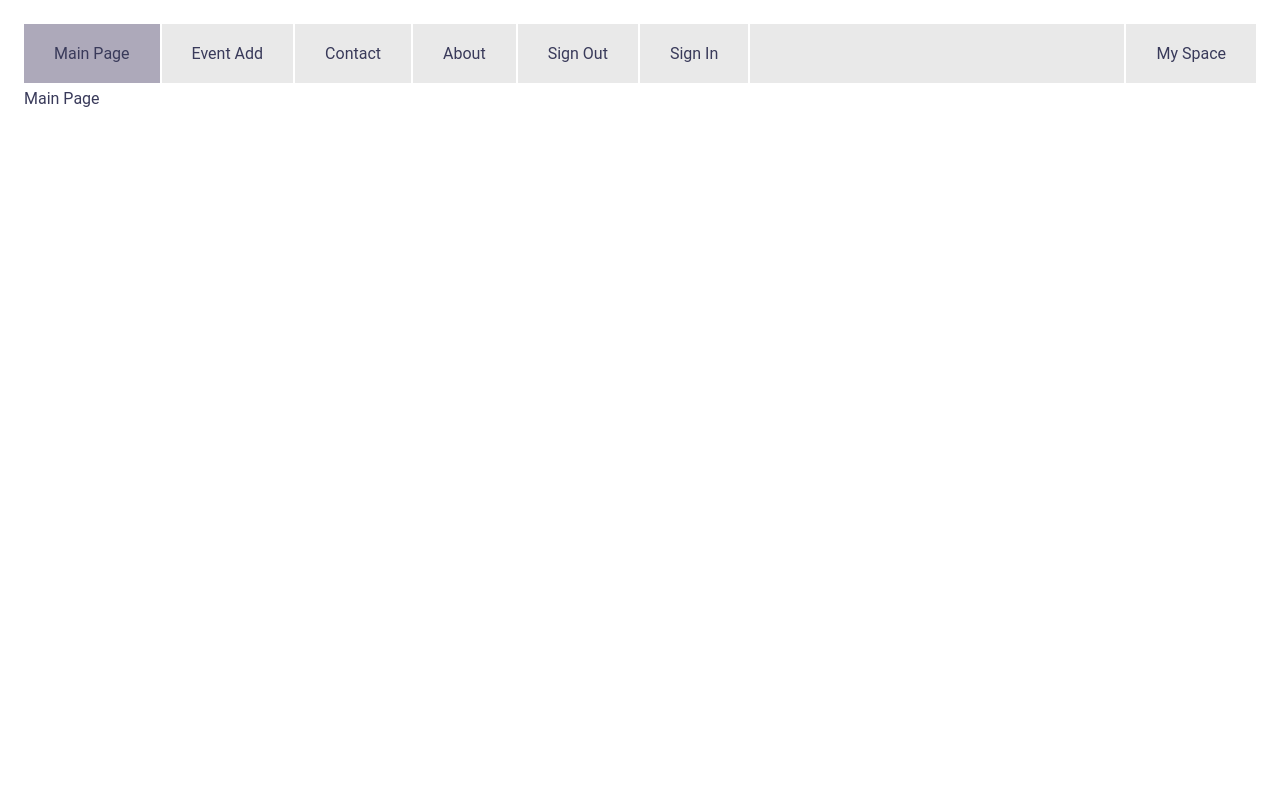
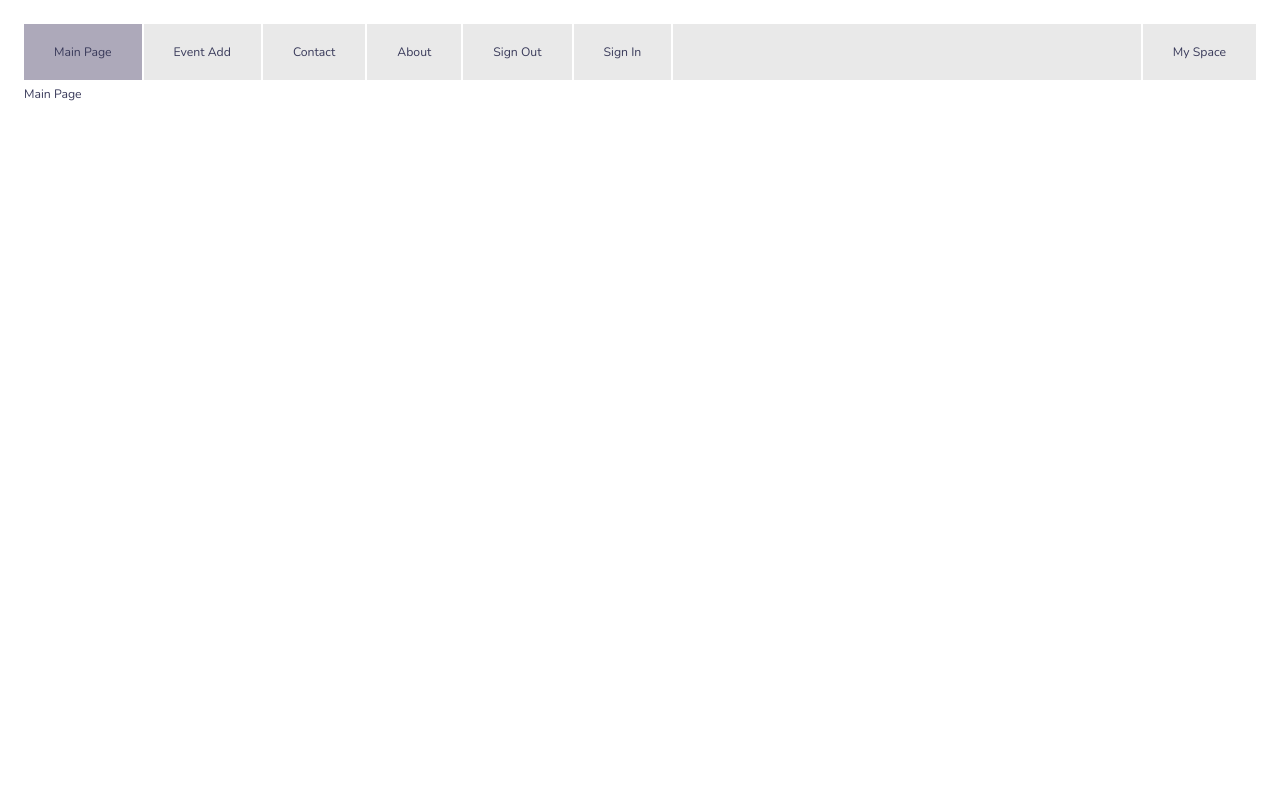
Before and after one commit to kmitrakov/smart-event, a Django app: page / in a window 1280 px wide. Run offline with Django 4.2, Linux system fonts and the light colour scheme; data that the repository does not hold is empty.

Commit message:
Шаблон "index" изменён для использования класса ListView.

```diff
--- a/smartevent/event/static/event/css/styles.css
+++ b/smartevent/event/static/event/css/styles.css
@@ -1,6 +1,8 @@
+@import url('https://fonts.googleapis.com/css2?family=Nunito:ital,wght@0,400;0,600;1,300&display=swap');
+
 html, body {
-	font-family: "Roboto";
-	font-size: 1.0em;
+	font-family: 'Nunito';
+	font-size: 0.8750em;
 	margin: 0;
 	padding: 10px;
 	height: 100%;
--- a/smartevent/event/views.py
+++ b/smartevent/event/views.py
@@ -5,6 +5,8 @@ from django.views.generic import ListView
 from .forms import *
 from .models import *
 
+# TODO: Необходимо отрефакторить метод отрисовки menu_main в шаблоне base.html.
+#  Избавиться от дублирования кода.
 menu_main = [{'title': "Main Page", 'urlname': 'index'},
              {'title': "Event Add", 'urlname': 'event_add'},
              {'title': "Contact", 'urlname': 'contact'},
@@ -19,7 +21,6 @@ class EventIndex(ListView):
     model = Event
     template_name = 'event/index.html'
     context_object_name = 'events'
-    extra_context = {'title': 'Main Page'}
 
     def get_context_data(self, *, object_list=None, **kwargs):
         context = super().get_context_data(**kwargs)
@@ -29,17 +30,6 @@ class EventIndex(ListView):
 
     def get_queryset(self):
         return Event.objects.filter(scope=1)
-
-# def index(request):
-#    events_to_show = Event.objects.filter(scope=1)
-#
-#    context = {
-#        'title': 'Main Page',
-#        'menu_main': menu_main,
-#        'events_to_show': events_to_show
-#    }
-#
-#    return render(request, 'event/index.html', context=context)
 
 
 def events(request, event_id):
```
